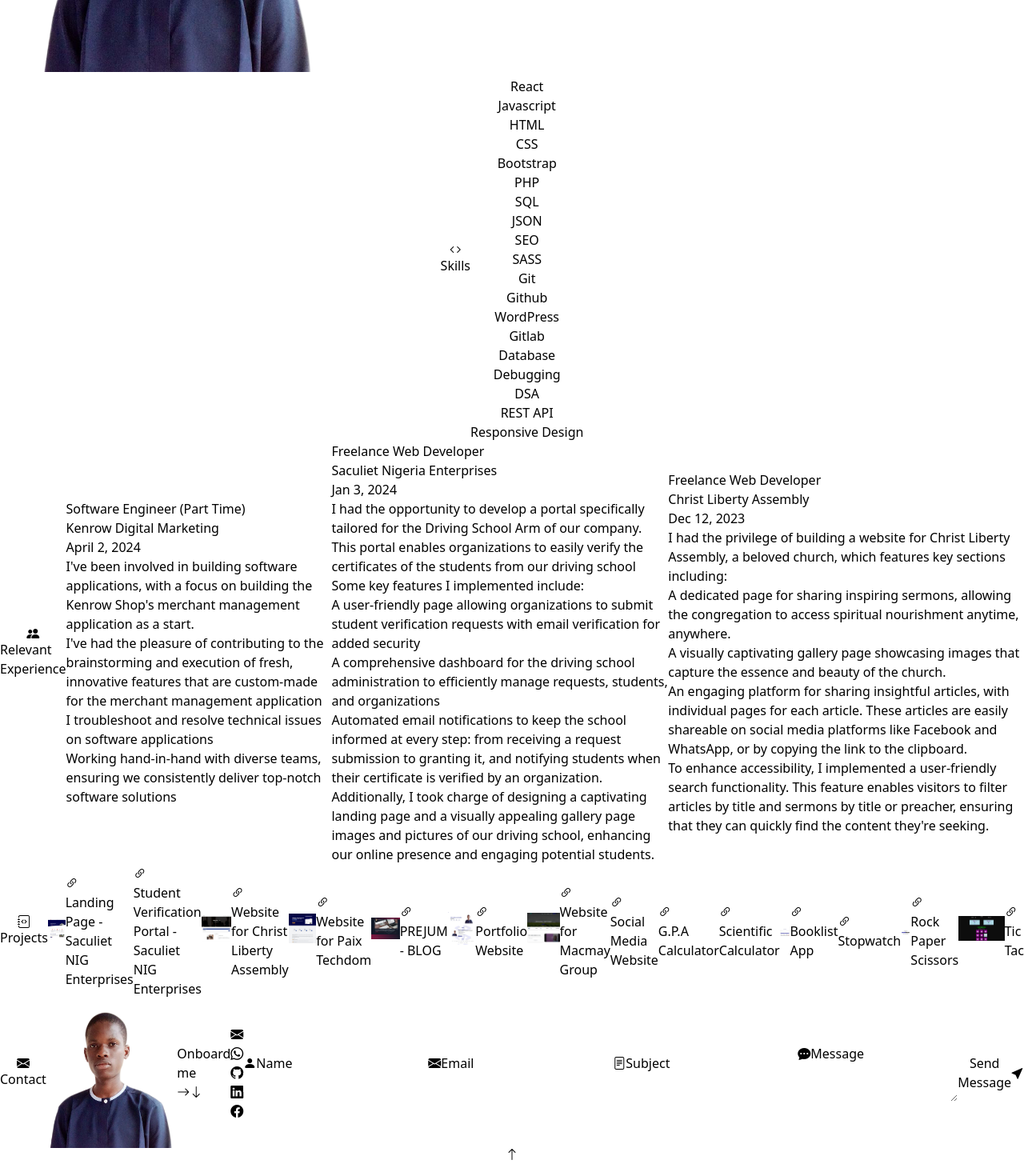
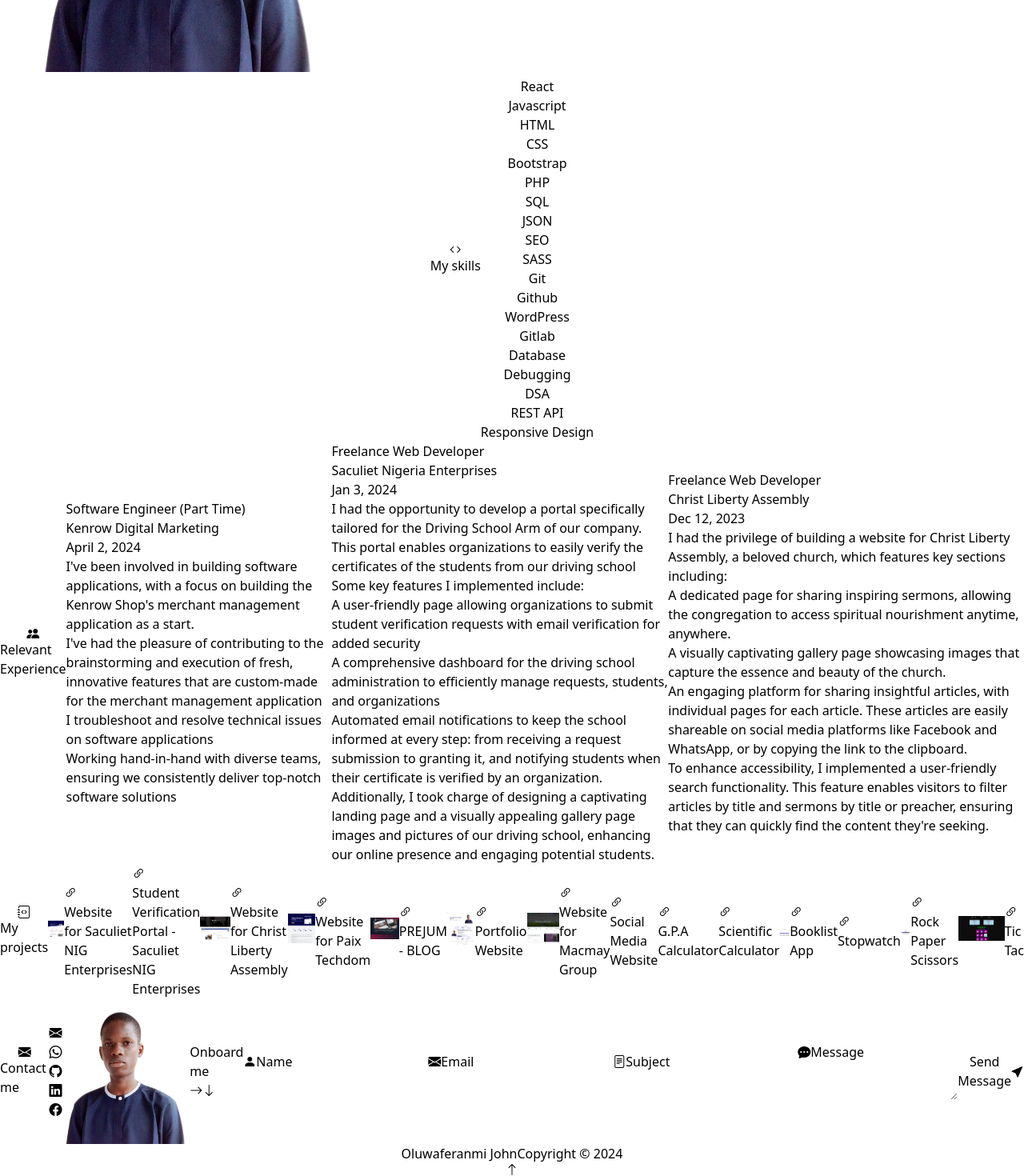
Before and after one commit to paixtechdom/my-portfolio, a React (Vite) app: page / in a window 1280 px wide. Shown: the part 1111-2581 px from the top of the page at 80% size. Built offline with nearby package versions, Linux system fonts and the light colour scheme.

Commit message:
fixed email sending, project images

```diff
--- a/package.json
+++ b/package.json
@@ -10,6 +10,7 @@
     "preview": "vite preview"
   },
   "dependencies": {
+    "@emailjs/browser": "^4.3.3",
     "axios": "^1.6.8",
     "bootstrap-icons": "^1.11.3",
     "react": "^18.2.0",
--- a/src/App.jsx
+++ b/src/App.jsx
@@ -1,6 +1,6 @@
 import { useState, createContext, lazy, Suspense } from 'react'
 import { createBrowserRouter, RouterProvider, Outlet, Link } from 'react-router-dom';
-// import { Home } from '';
+// import { Home } from './Pages/Home/Home';
 const Home = lazy(() => delayLoad(import('./Pages/Home/Home')))
 import { StaticBg } from './assets/Backgrounds';
 import { Loading } from './assets/Components/Loading';
--- a/src/Pages/About.jsx
+++ b/src/Pages/About.jsx
@@ -8,7 +8,7 @@ import resume from './Oluwaferanmijohnresume.pdf'
 export const About = () => {
     return(
     <div id="About" className="parent center flex-col bg-black bg-opacity-80 pb-[10vh]">
-        <Header text={'About'} icon={'person-fill'}/>
+        <Header text={'About me'} icon={'person-fill'}/>
         <div className="center flex-col lg:flex-row w-11/12 md:w-10/12 lg:w-9/12 gap-8 lg:gap-[4ch]">
 
             <div className="center w-full lg:w-5/12 border border-purple-700 h-[40vh] rounded-xl">
--- a/src/Pages/Contact.jsx
+++ b/src/Pages/Contact.jsx
@@ -4,6 +4,7 @@ import { Parallax } from "../assets/Components/Parallax"
 import me  from '../assets/img/me.png'
 import { AppContext } from "../App"
 import { Axios } from "axios"
+import emailjs  from "@emailjs/browser"
 
 export const Contact = () => {
     const { setShowAlert, setAlertMessage, setAlertType } = useContext(AppContext)
@@ -14,7 +15,7 @@ export const Contact = () => {
     const [ subject, setSubject ] = useState('')
     const [ nameError, setNameError ] = useState(false)
     const [ messageError, setMessageError ] = useState(false)
-    const [ isLoading, setIsLoading ] = useState(false)
+    const [ isSending, setIsSending ] = useState(false)
 
     const contactInfo = [
 
@@ -57,7 +58,6 @@ export const Contact = () => {
 
     const handleSubmit = async (e) =>{
         e.preventDefault()
-        setIsLoading(true)
         const newName = name.split(' ').join('')
         const newMessage = message.split(' ').join('')
         if(newName.length < 5 || newName == 0){
@@ -67,6 +67,7 @@ export const Contact = () => {
             setMessageError(true)
             setNameError(false)
         }else{
+            setIsSending(true)
             setMessageError(false)
             setNameError(false)
 
@@ -77,7 +78,6 @@ export const Contact = () => {
             const data = {
                 service_id: serviceId ,
                 template_id: templateId,
-                user_id: publicKey,
                 template_params: {
                     from_name: name,
                     from_email: email,
@@ -85,14 +85,16 @@ export const Contact = () => {
                     message:
                     'SUBJECT -      ' + subject +
                     ' MESSAGE -     ' + message
-                }
+                },
+                user_id: publicKey,
             };
 
-            await Axios.post("https://api.emailjs.com/api/v1.0/email/send", data)
+            // await Axios.post("https://api.emailjs.com/api/v1.0/email/send", data)
+            await emailjs.send(data.service_id, data.template_id, data.template_params, data.user_id)
             .then((response) => {
             setShowAlert(true)
             setAlertType('success')
-            setIsLoading(false)
+            setIsSending(false)
             setAlertMessage('Message sent successfully!')
             setName('')
             setEmail('')
@@ -100,7 +102,7 @@ export const Contact = () => {
         })
         .catch((error) =>{
             setShowAlert(true)
-            setIsLoading(false)
+            setIsSending(false)
             setAlertType('error')
             setAlertMessage('Error sending message')
         })
@@ -110,10 +112,22 @@ export const Contact = () => {
 
     return(
     <div id="Contact" className="parent center flex-col">
-        <Header text={'Contact'} icon={'envelope-fill'}/>
+        <Header text={'Contact me'} icon={'envelope-fill'}/>
 
         <div className="flex flex-col center lg:flex-row w-11/12 md:w-10/12 lg:w-9/12 mt-5 gap-9">
+            <div className="center flex-col w-full">
+                <div className="flex w-full justify-between px-9 mb-6 border rounded-full p-2 border-purple-900">
+                    {
+                        contactInfo.map((contact, i) => (
+                            <Parallax key={i} id={contact.icon.replaceAll('-','')}>
 
+                            <a href={contact.link} className="items-center bg-b lack w-11 h-11 center text-gray-100 border border-purple-900 rounded-full text-xl hover:scale-125 transition-all duration-500 hover:bg-gray-900  hover:border-0">
+                                <i className={`bi bi-${contact.icon}`}></i>
+                            </a>
+                            </Parallax>
+                        ))
+                    }
+                </div>
                 <div className="w-full bg-gray-900 rounded-xl h-96 center border border-purple-900 ">
                         <div className="flex flex-col w-full text-4xl justify- gap-4 bg-blue- items- center " onClick={() => {
                             document.querySelector('#contactform').scrollIntoView({
@@ -141,19 +155,9 @@ export const Contact = () => {
                         </div>
 
                 </div>
+            </div>
             <form action="" id="contactform" className="center w-11/12 flex-col gap-5" onSubmit={handleSubmit}>
-                <div className="flex w-full justify-between px-9 mb-6 border rounded-full p-2 border-purple-900">
-                {
-                    contactInfo.map((contact) => (
-                        <Parallax id={contact.icon.replaceAll('-','')}>
 
-                        <a href={contact.link} className="items-center bg-b lack w-11 h-11 center text-gray-100 border border-purple-900 rounded-full text-xl hover:scale-125 transition-all duration-500 hover:bg-gray-900  hover:border-0">
-                            <i className={`bi bi-${contact.icon}`}></i>
-                        </a>
-                        </Parallax>
-                    ))
-                }
-                </div>
                 <Parallax id={'formname'} className={'w-full'}>
                     <FormInput label={'Name'} icon={'person-fill'} value={name} setValue={setName} type={'text'}/>
                     {
@@ -180,7 +184,7 @@ export const Contact = () => {
                     </label>
 
                     <div className="flex border border-purple-900 rounded-2xl shadow-lg center w-full overflow-hidden text-sm">
-                        <textarea type='text' placeholder="" className="bg-black bg-opacity-70 w-full p-3 pt-5 px-6 outline-none " value={message} onChange={(e) => setMessage(e.target.value)} required></textarea>
+                        <textarea type='text' placeholder="" className="bg-black bg-opacity-70 w-full p-3 pt-5 px-6 outline-none  focus:initial" value={message} onChange={(e) => setMessage(e.target.value)} required></textarea>
 
                     </div>
                     </div>
@@ -192,12 +196,12 @@ export const Contact = () => {
                 </Parallax>
 
                 <Parallax id={'formmessage'} className={'w-full'}>
-                    <button type="submit" className={`bg-black  border border-purple-900 text-gray-200 rounded-2xl w-full  transition-all duration-1000 gap-3 text-xl p-3 center cursor-pointer hover:scale-90`}>
+                    <button type="submit" disabled={isSending} className={`bg-black  border border-purple-900 text-gray-200 rounded-2xl w-full  transition-all duration-1000 gap-3 text-xl p-3 center cursor-pointer hover:scale-90 focus:initial`}>
                         {
-                            isLoading ? 'Sending...' : 'Send Message'
+                            isSending ? 'Sending...' : 'Send Message'
                         }
                         {
-                            isLoading ? '' :
+                            isSending ? '' :
                         <i className="bi bi-cursor-fill"></i>
                         }
 
@@ -223,7 +227,7 @@ const FormInput = ({label, icon, value, setValue, type, isTextArea}) => {
             </label>
 
         <div className="flex border border-purple-900 rounded-2xl shadow-lg center w-full overflow-hidden">
-            <input type={type} placeholder="" className="bg-black bg-opacity-70 w-full p-3 pt-5 px-6 outline-none " value={value} onChange={(e) => setValue(e.target.value)} required/>
+            <input type={type} placeholder="" className="bg-black bg-opacity-70 w-full p-3 pt-5 px-6 outline-none focus:initial" value={value} onChange={(e) => setValue(e.target.value)} required/>
 
 
         </div>
--- a/src/Pages/Home/Home.jsx
+++ b/src/Pages/Home/Home.jsx
@@ -49,11 +49,11 @@ const Home = () => {
                     <div id="Home" className="flex items-center lg:justify-center pt-9 flex-col w-full h-screen text-white">
 
                         <div className="flex justify-start flex-col w-11/12 md:w-10/12 lg:w-9/12 pt-[20vh] lg:pt-0">
-                            <div className="flex flex-col items-center lg:items-start w-full gap-2">
+                            <div className="flex flex-col items-center lg:items-start w-full gap-2 text-cente">
                                 <div className="flex gap-1 text-gray-300 text-right">
                                     <p>Hi There!</p> 👋👋
                                 </div>
-                                <p className="text-purple-600 text-2xl md:text-4xl font-bold">I am Oluwaferanmi John</p>
+                                <p className="text-purple-600 text-2xl md:text-4xl font-bold text-center lg:text-left">I am Oluwaferanmi John</p>
                                 <Intro display={display}/>
 
                                 <Navbar scrolledDown={scrolledDown}/>
@@ -68,6 +68,16 @@ const Home = () => {
             <Experience />
             <Projects />
             <Contact />
+
+            <div className="center bg-black h-[10vh] border-t border-purple-900 text-gray-100 py-[8ch] mt-[10ch]">
+                <div className="w-11/12 md:w-10/12 center flex-col text-lg gap-4">
+                    <p className="text-purple-500 font-bold text-2xl">
+                        Oluwaferanmi John
+                    </p>
+                    <span>Copyright &copy; {new Date().getFullYear()}</span>
+                </div>
+            </div>
+
             <IconButton icon={'arrow-up'} className={`fixed bottom-5 z-50  transition-all duration-1000 ${scrolledDown ? 'right-5' : '-right-[50%]'}`} func={() => {
                 document.querySelector('#Home').scrollIntoView({
                     behavior: 'smooth'
--- a/src/Pages/Home/Intro.jsx
+++ b/src/Pages/Home/Intro.jsx
@@ -18,7 +18,7 @@ export const Intro = ({display}) => {
 
 
     return(
-        <div className="">
+        <div className="text-center lg:text-left w-full">
                 {
                 IntroText.map((letter, key) => (
                     key < index ?
--- a/src/Pages/Projects.jsx
+++ b/src/Pages/Projects.jsx
@@ -1,8 +1,5 @@
-import { Link } from "react-router-dom"
-import { IconButton } from "../assets/Components/Button"
 import { Header } from "../assets/Components/Header"
 import { MyProjects } from "../assets/Constants"
-import { Parallax } from "../assets/Components/Parallax"
 import { LazyLoadImage } from "react-lazy-load-image-component"
 import  "react-lazy-load-image-component/src/effects/blur.css"
 import  "react-lazy-load-image-component/src/effects/opacity.css"
@@ -11,14 +8,13 @@ import  "react-lazy-load-image-component/src/effects/opacity.css"
 export const Projects = () => {
     return(
     <div id="Projects" className="parent w-full center flex-col">
-        <Header text={'Projects'} icon={'journal-code'}/>
+        <Header text={'My projects'} icon={'journal-code'}/>
         <div className="center w-11/12 md:w-10/12 lg:w-9/12">
 
             <div className={`w-full center flex-col md:grid md:grid-cols-2 xl:grid-cols-3 gap-x-9 gap-9`}>
                 {
                     MyProjects.map((project, i) => (
-                        // <Parallax key={i} id={project?.img?.replaceAll('/', '').replaceAll('.','')} className={''}>
-                            <a href={project.link} key={i} className={`flex flex-col relative p-2 py-3 center ${
+                            <a href={project.link} key={i} className={`flex flex-col relative p-2 py-3 center w-full ${
                                 (i + 1) % 2 == 0 ? 'lg:mt-9' :
                                 (i +1) % 3 == 0 ? 'xl:mt-[15ch]' :
                                 (i - 1) % 3 == 0 ? 'lg:pb-0 xl:mt-[5ch]' :
@@ -26,17 +22,15 @@ export const Projects = () => {
                                 <div className="absolute z-0 h-full w-full rounded-xl bg-gradient-to-l from-black to-black purple-900  via-purple-900 shadow-md shadow-purple-800 border border-purple-600">
 
                                 </div>
-                                <div className="flex justify-center items-start projectImage md:max-h-64 w-fit overflow-hidden rounded-t-xl z-2">
+                                <div className="flex justify-center items-start projectImage
+                                min-h-96 md:min-h-64 md:max-h-64 w-full lg:w-fit overflow-hidden rounded-t-xl z-2 border border-purple-600 border-b-0 rounded-t-2xl">
                                 <LazyLoadImage
                                     src={project.img}
                                     placeholderSrc={project.title}
                                     effect='blur'
-                                    // effect='black-and-white'
-                                    // effect='opacity'
-                                    className="w-full lg:w-fit h-fit border border-purple-600 border-b-0 rounded-t-2xl"
+                                    className="w-full min-w-full lg:w-fit h-fit "
                                 />
 
-                                    {/* <img src={project.img} alt={project.title}  className="w-fit h-fit border border-purple-600 border-b-0 rounded-t-2xl"/> */}
 
                                 </div>
                                 <div className="z-10 flex p-5 text-sm text-center bg-black bg-opacity-60 rounded-b-xl border  border-purple-600 border-t-0 text-gray-200 items-center w-full">
@@ -46,8 +40,6 @@ export const Projects = () => {
                                     </p>
                                 </div>
                             </a>
-
-                        //  </Parallax>
                     ))
                 }
             </div>
--- a/src/Pages/Skills.jsx
+++ b/src/Pages/Skills.jsx
@@ -64,15 +64,15 @@ export const Skills = () => {
 
     ]
     return(
-    <div id="Skills" className="parent w-full center flex-col z-0">
-        <Header text={'Skills'} icon={'code'}/>
+    <div id="Skills" className="parent w-full center flex-col z-0 py-9 pb-[10vh]">
+        <Header text={'My skills'} icon={'code'}/>
 
         <div className=" w-11/12 md:w-10/12 lg:w-9/12 grid flex-wrap grid-cols-3 md:grid-cols-4 lg:grid-cols-6 xl:grid-cols-8 text-gray-100 gap-4">
             {
                 myskills.map((skill, i) => (
-                    <Parallax id={skill.name.replaceAll(' ', '')} className={`${i == myskills.length - 1 ? 'col-span-3 md:col-span-2' : ''}`}>
+                    <Parallax key={i} id={skill.name.replaceAll(' ', '')} className={`${i == myskills.length - 1 ? 'col-span-3 md:col-span-2' : ''}`}>
 
-                        <div key={i} className={`shadow center text-center p-3 bg-gray-900 rounded-xl text-sm font-bold border border-purple-900 cursor-pointer transition-all duration-1000 hover:scale-90 active:scale-90 hover:animate-bounce `}>
+                        <div className={`shadow center text-center p-3 bg-gray-900 rounded-xl text-sm font-bold border border-purple-900 cursor-pointer transition-all duration-1000 hover:scale-90 active:scale-90 hover:animate-bounce `}>
                             {skill.name}
                         </div>
                     </Parallax>
--- a/src/assets/Components/Navbar.jsx
+++ b/src/assets/Components/Navbar.jsx
@@ -16,7 +16,7 @@ export const Navbar = ({scrolledDown}) => {
         setShowNav(!showNav)
     }
     return(
-        <nav className={`h-screen md:h-fit py-5 transition-all w-full duration-1000 text-gray-300 ${scrolledDown ? 'center flex-col md:flex-row bg-black md:bg-opacity-80 fixed gap-5 z-50' : 'w-11/12 lg:w-7/12 text-center lg:text-left -z-10'} top-0 ${showNav ? ' right-[0%] ' : '-right-[100%] md:right-0'}`}>
+        <nav className={`h-screen md:h-fit py-5 transition-all w-full duration-1000 text-gray-300 ${scrolledDown ? 'center flex-col md:flex-row bg-black md:bg-opacity-80 fixed gap-5 z-50' : 'w-11/12 lg:w-7/12 text-center lg:text-left z-10'} top-0 ${showNav ? ' right-[0%] ' : '-right-[100%] md:right-0'}`}>
 
             <div className={`block fixed top-5 md:hidden ${scrolledDown ? 'right-5 md:-right[50%]' : 'pt-0 -right-[50%]'}`}>
                 <IconButton icon={showNav ? 'x-lg' : 'list'}
--- a/src/assets/Constants.js
+++ b/src/assets/Constants.js
@@ -15,7 +15,7 @@ import Calculator from "./img/calculator.png"
 
 const MyProjects = [
     {
-        title: 'Landing Page - Saculiet NIG Enterprises',
+        title: 'Website for Saculiet NIG Enterprises',
         lang: ['REACT', 'Tailwind', 'PHP', 'SQL', 'SEO'],
         link: 'https://saculietdrivingschool.com',
         description:  ['Designed a well detailed and beautiful landing page for the driving school, highlighting the service of the organization and other important details', 'Developed a gallery which displays images and videos of the driving school and their activity', 'Implemented SEO optimization which brought a 10% increase in their lead generation'],
```
Also changed, not shown: 1 other file (tests, documents, lock files or other folders). Lines whose indentation alone changed are shown as unchanged.
